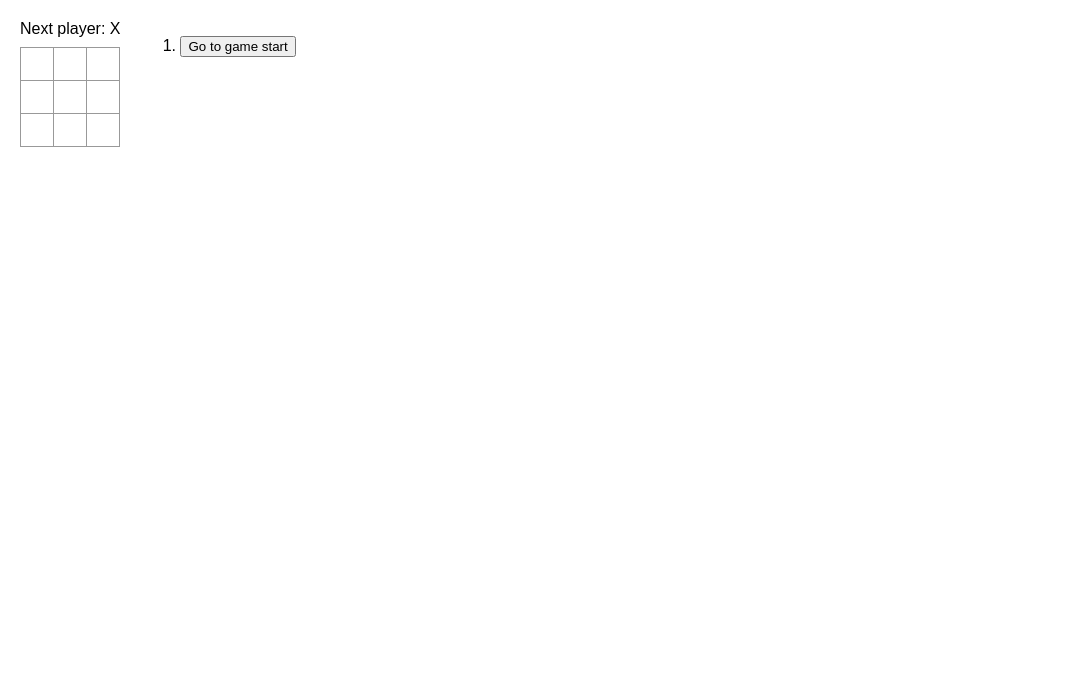
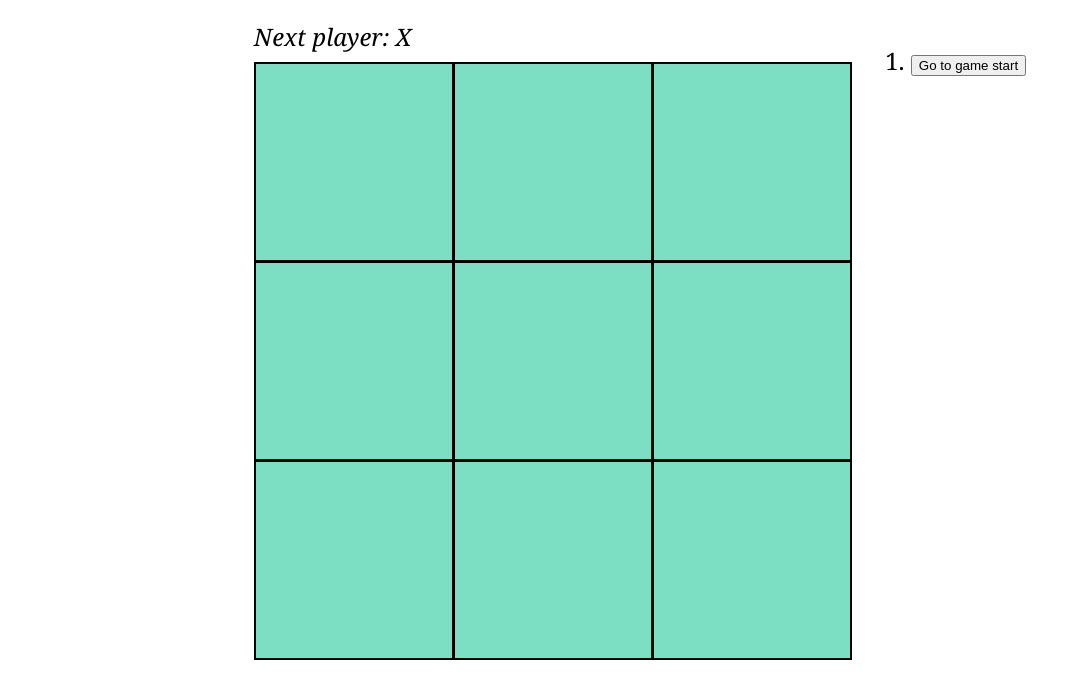
Before and after one commit to sajid-m-islam/tic-tac-toe, a React (Create React App) app: page / in a window 1280 px wide. Shown: the top 698 px of the page, without its empty margins (0-1069 px from the left). Built offline with nearby package versions, Linux system fonts and the light colour scheme.

Commit message:
added css styling

```diff
--- a/src/styles.css
+++ b/src/styles.css
@@ -57,34 +57,45 @@ body {
 }
 
 .square {
-  background: #fff;
+    background: #7cdec2;
     border: 1px solid #999;
     float: left;
-  font-size: 24px;
+    font-size: 100px;
     font-weight: bold;
+    font-family: Verdana, Geneva, Tahoma, sans-serif;
     line-height: 34px;
-  height: 34px;
+    height: 200px;
     margin-right: -1px;
     margin-top: -1px;
     padding: 0;
     text-align: center;
-  width: 34px;
+    width: 200px;
+    border: 2px solid;
+}
+
+.square:hover {
+    background-color: rgb(179, 238, 43);
 }
 
 .board-row:after {
     clear: both;
-  content: '';
+    content: "";
     display: table;
 }
 
 .status {
     margin-bottom: 10px;
+    font-family: Georgia, "Times New Roman", Times, serif;
+    font-style: italic;
 }
 .game {
     display: flex;
     flex-direction: row;
+    justify-content: center;
+    font-size: 24px;
 }
 
 .game-info {
     margin-left: 20px;
+    font-family: Georgia, "Times New Roman", Times, serif;
 }
```
Lines whose indentation alone changed are shown as unchanged.
